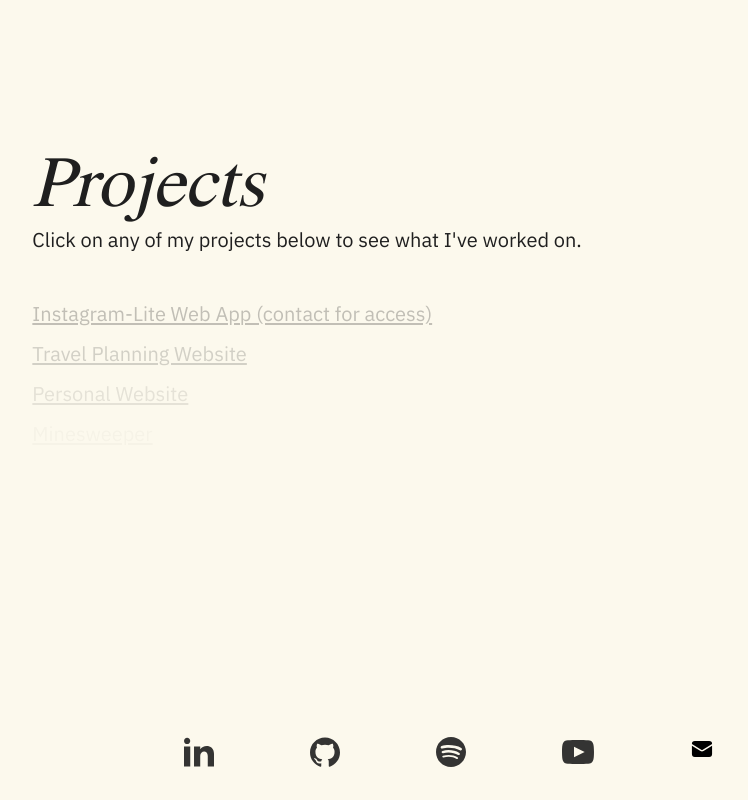
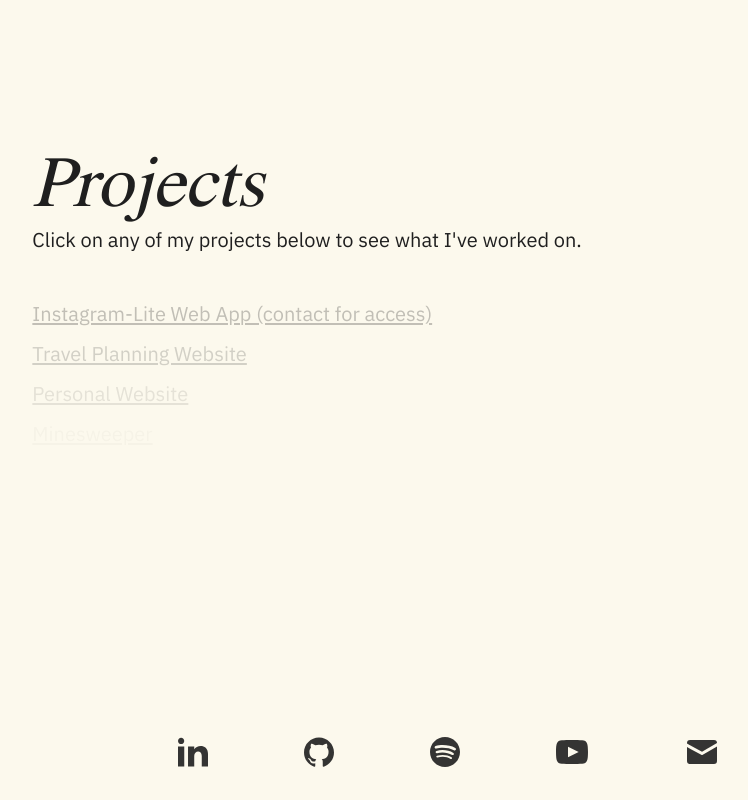
Before and after one commit to annabellatian/annabellatian.github.io, a React (Create React App) app: page /#home in a window 1280 px wide. Shown: the part 1696-2496 px from the top of the page, without its empty margins (191-939 px from the left). Built offline with nearby package versions, Linux system fonts and the light colour scheme; a web font is replaced by a local one.

Commit message:
fixed mail icon

```diff
--- a/src/App.js
+++ b/src/App.js
@@ -4,7 +4,6 @@ import './App.css';
 
 import Navbar from './components/Navbar/Navbar';
 import { BrowserRouter as Router, Routes, Route } from 'react-router-dom';
-import {useEffect} from 'react';
 import Home from './pages/home';
 import About from './pages/about';
 import Projects from './pages/projects';
@@ -76,11 +75,13 @@ function App() {
           <li className='my-0 flex'>
             <Magnetic>
               <button className="self-center" onClick={copyToClipboard}>
-                <svg className="footer-link" width="auto" height="36px" viewBox="-0.5 -0.5 25 25" class="size-6">
+                {/* <svg className="flex transition ease-in-out delay-75 fill-darkGray dark:fill-offWhite hover:fill-lightBlue place-items-center opacity-90" width="auto" height="36px" viewBox="-1 -3 25 25" class="size-[36px]">
                   <path d="M1.5 8.67v8.58a3 3 0 0 0 3 3h15a3 3 0 0 0 3-3V8.67l-8.928 5.493a3 3 0 0 1-3.144 0L1.5 8.67Z" />
                   <path d="M22.5 6.908V6.75a3 3 0 0 0-3-3h-15a3 3 0 0 0-3 3v.158l9.714 5.978a1.5 1.5 0 0 0 1.572 0L22.5 6.908Z" />
-                </svg>
-
+                </svg> */}
+                <svg className="footer-link" width="auto" height="36px" viewBox="0 -2 24 24">
+                  <path d="M22,8.32V18a2,2,0,0,1-2,2H4a2,2,0,0,1-2-2V8.69L4,9.78l7.52,4.1A1,1,0,0,0,12,14a1,1,0,0,0,.5-.14L20,9.49Z"></path>
+                  <path d="M22,6h0L20,7.18l-8,4.67L4,7.5,2,6.4V6A2,2,0,0,1,4,4H20A2,2,0,0,1,22,6Z"></path></svg>
               </button>
             </Magnetic>
           </li>
```
Also changed, not shown: src/media/mail-svgrepo-com.svg (added).
